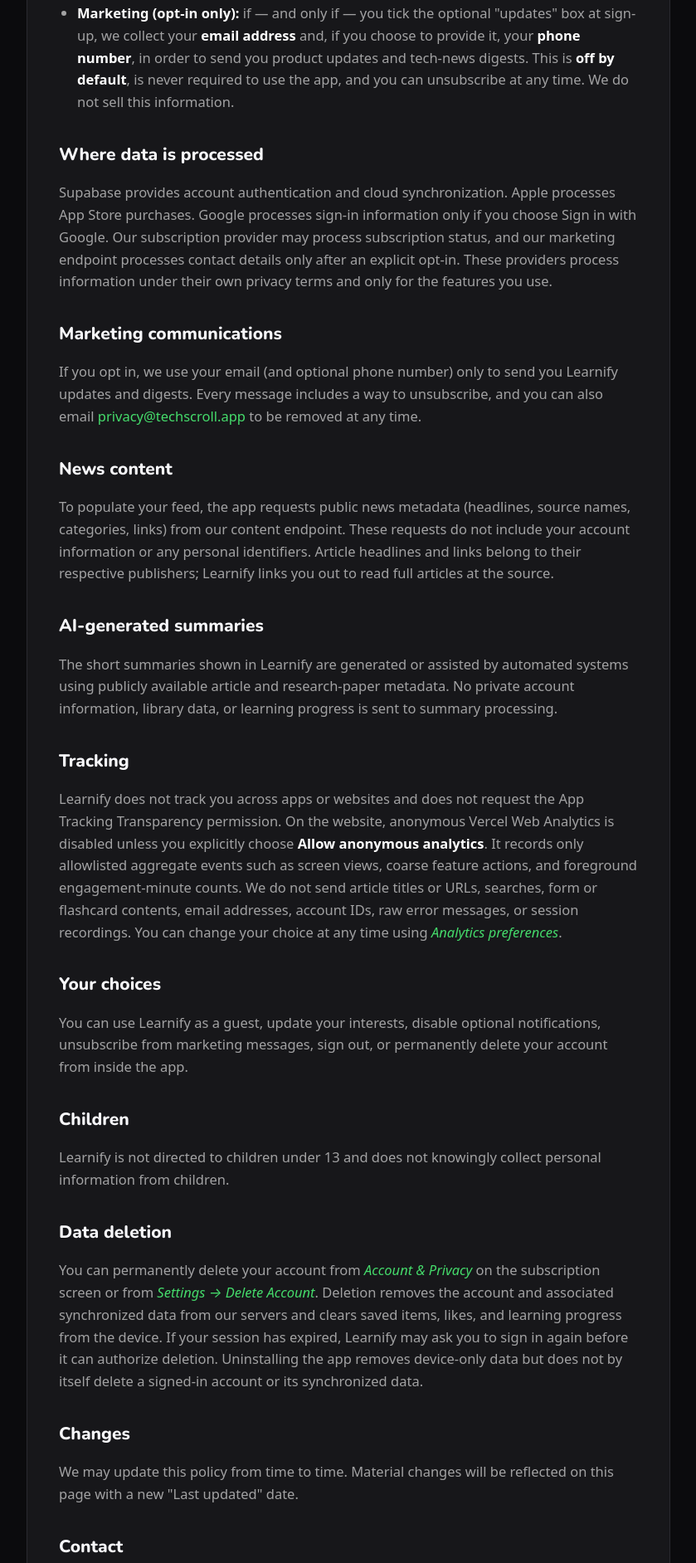
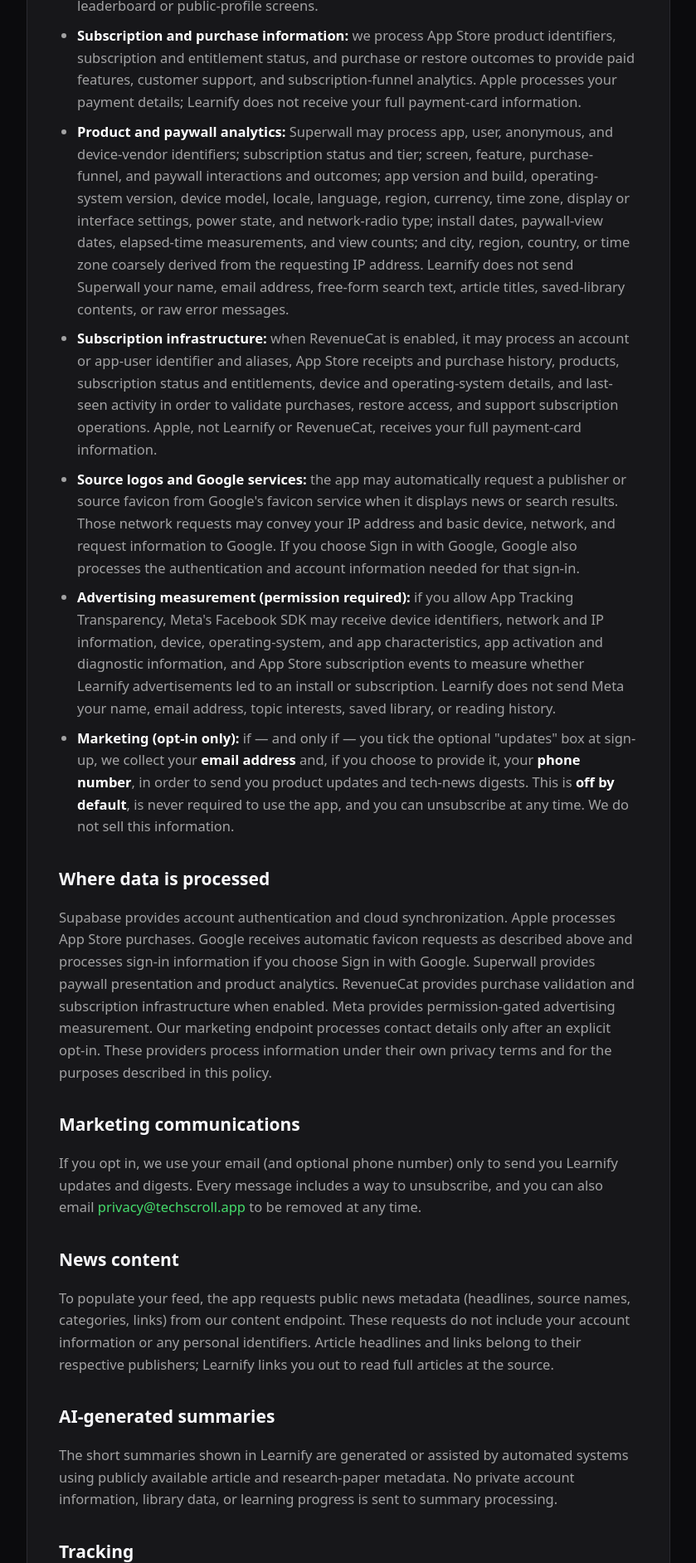
Before and after one commit to deonmenezes/learnify, a website: page privacy.html in a window 1280 px wide. Shown: the part 916-2800 px from the top of the page at 83% size, without its empty margins (220-1059 px from the left). Drawn offline with nearby package versions, Linux system fonts and the light colour scheme.

Commit message:
Update Learnify privacy disclosures (#3)

```diff
--- a/privacy.html
+++ b/privacy.html
@@ -7,9 +7,6 @@
 <meta name="theme-color" content="#0B0B0D" />
 <link rel="icon" href="/assets/learnify/mark.svg" />
 <link rel="apple-touch-icon" href="/assets/learnify/app-icon-1024.png" />
-<link rel="preconnect" href="https://fonts.googleapis.com" />
-<link rel="preconnect" href="https://fonts.gstatic.com" crossorigin />
-<link href="https://fonts.googleapis.com/css2?family=Nunito:wght@700;800;900&display=swap" rel="stylesheet" />
 <style>
   :root {
     --bg:#0B0B0D; --surface:#17171A; --elevated:#212126; --hairline:#2A2A30;
@@ -60,21 +57,26 @@
   <div class="sheet">
     <span class="pill"><span class="pill-dot"></span>Learnify</span>
     <h1>Privacy Policy</h1>
-    <div class="sub">Last updated: July 22, 2026</div>
+    <div class="sub">Last updated: July 25, 2026</div>
 
     <p>Learnify ("the app", "we") is a tech-news reader that shows headlines from public sources and links you out to read the full article on the publisher's own website. This policy explains what data the app handles.</p>
 
     <h2>Data we collect</h2>
-    <p>Learnify is designed to collect as little as possible. We do <strong>not</strong> use advertising SDKs, cross-app or cross-site trackers, or session replay, and we do <strong>not</strong> sell your personal data. Optional aggregate product analytics is described below.</p>
+    <p>Learnify does <strong>not</strong> sell your personal data or use session replay. The iOS app uses product analytics to operate and improve features and may use advertising measurement only after you authorize Apple's App Tracking Transparency request. The website's optional aggregate analytics is described below.</p>
     <ul>
       <li><strong>Account details:</strong> if you create an account, we process your email address, optional display name, account identifier, and topic interests to authenticate you and personalize Learnify.</li>
       <li><strong>Library and learning progress:</strong> saved and liked items, reading activity, streaks, and related learning progress are kept on your device for speed and offline use. For signed-in users, these records are also stored in Supabase so they can follow you across devices and reinstalls.</li>
       <li><strong>Leaderboard profile:</strong> Learnify derives a stable, non-user-controlled <em>Learner ####</em> alias and one-way public lookup identifier from your account identifier. Other users see only this alias, opaque lookup identifier, rank, and aggregate learning stats such as level, XP, streak, longest streak, and total-read count. Your account identifier, display name, avatar, topic interests, email address, and private library are not published on leaderboard or public-profile screens.</li>
+      <li><strong>Subscription and purchase information:</strong> we process App Store product identifiers, subscription and entitlement status, and purchase or restore outcomes to provide paid features, customer support, and subscription-funnel analytics. Apple processes your payment details; Learnify does not receive your full payment-card information.</li>
+      <li><strong>Product and paywall analytics:</strong> Superwall may process app, user, anonymous, and device-vendor identifiers; subscription status and tier; screen, feature, purchase-funnel, and paywall interactions and outcomes; app version and build, operating-system version, device model, locale, language, region, currency, time zone, display or interface settings, power state, and network-radio type; install dates, paywall-view dates, elapsed-time measurements, and view counts; and city, region, country, or time zone coarsely derived from the requesting IP address. Learnify does not send Superwall your name, email address, free-form search text, article titles, saved-library contents, or raw error messages.</li>
+      <li><strong>Subscription infrastructure:</strong> when RevenueCat is enabled, it may process an account or app-user identifier and aliases, App Store receipts and purchase history, products, subscription status and entitlements, device and operating-system details, and last-seen activity in order to validate purchases, restore access, and support subscription operations. Apple, not Learnify or RevenueCat, receives your full payment-card information.</li>
+      <li><strong>Source logos and Google services:</strong> the app may automatically request a publisher or source favicon from Google's favicon service when it displays news or search results. Those network requests may convey your IP address and basic device, network, and request information to Google. If you choose Sign in with Google, Google also processes the authentication and account information needed for that sign-in.</li>
+      <li><strong>Advertising measurement (permission required):</strong> if you allow App Tracking Transparency, Meta's Facebook SDK may receive device identifiers, network and IP information, device, operating-system, and app characteristics, app activation and diagnostic information, and App Store subscription events to measure whether Learnify advertisements led to an install or subscription. Learnify does not send Meta your name, email address, topic interests, saved library, or reading history.</li>
       <li><strong>Marketing (opt-in only):</strong> if — and only if — you tick the optional "updates" box at sign-up, we collect your <strong>email address</strong> and, if you choose to provide it, your <strong>phone number</strong>, in order to send you product updates and tech-news digests. This is <strong>off by default</strong>, is never required to use the app, and you can unsubscribe at any time. We do not sell this information.</li>
     </ul>
 
     <h2>Where data is processed</h2>
-    <p>Supabase provides account authentication and cloud synchronization. Apple processes App Store purchases. Google processes sign-in information only if you choose Sign in with Google. Our subscription provider may process subscription status, and our marketing endpoint processes contact details only after an explicit opt-in. These providers process information under their own privacy terms and only for the features you use.</p>
+    <p>Supabase provides account authentication and cloud synchronization. Apple processes App Store purchases. Google receives automatic favicon requests as described above and processes sign-in information if you choose Sign in with Google. Superwall provides paywall presentation and product analytics. RevenueCat provides purchase validation and subscription infrastructure when enabled. Meta provides permission-gated advertising measurement. Our marketing endpoint processes contact details only after an explicit opt-in. These providers process information under their own privacy terms and for the purposes described in this policy.</p>
 
     <h2>Marketing communications</h2>
     <p>If you opt in, we use your email (and optional phone number) only to send you Learnify updates and digests. Every message includes a way to unsubscribe, and you can also email <a href="mailto:privacy@techscroll.app">privacy@techscroll.app</a> to be removed at any time.</p>
@@ -86,16 +88,19 @@
     <p>The short summaries shown in Learnify are generated or assisted by automated systems using publicly available article and research-paper metadata. No private account information, library data, or learning progress is sent to summary processing.</p>
 
     <h2>Tracking</h2>
-    <p>Learnify does not track you across apps or websites and does not request the App Tracking Transparency permission. On the website, anonymous Vercel Web Analytics is disabled unless you explicitly choose <strong>Allow anonymous analytics</strong>. It records only allowlisted aggregate events such as screen views, coarse feature actions, and foreground engagement-minute counts. We do not send article titles or URLs, searches, form or flashcard contents, email addresses, account IDs, raw error messages, or session recordings. You can change your choice at any time using <em>Analytics preferences</em>.</p>
+    <p>On iOS, Learnify requests App Tracking Transparency permission only when the release includes the Meta advertising-measurement integration. If you allow it, Meta may use the permitted device and subscription-event data to measure advertising across apps or websites. If you deny permission, Meta measurement does not start and no Learnify feature is limited. Superwall analytics is used for Learnify's own product and subscription experience; it is not used by Learnify for cross-app advertising.</p>
+    <p>On the website, anonymous Vercel Web Analytics is disabled unless you explicitly choose <strong>Allow anonymous analytics</strong>. It records only allowlisted aggregate events such as screen views, coarse feature actions, and foreground engagement-minute counts. We do not send article titles or URLs, searches, form or flashcard contents, email addresses, account IDs, raw error messages, or session recordings. You can change your choice at any time using <em>Analytics preferences</em>.</p>
 
     <h2>Your choices</h2>
-    <p>You can use Learnify as a guest, update your interests, disable optional notifications, unsubscribe from marketing messages, sign out, or permanently delete your account from inside the app.</p>
+    <p>You can use Learnify as a guest, update your interests, disable optional notifications, unsubscribe from marketing messages, sign out, or permanently delete your account from inside the app. Account deletion and Apple subscription cancellation are separate actions.</p>
 
     <h2>Children</h2>
     <p>Learnify is not directed to children under 13 and does not knowingly collect personal information from children.</p>
 
     <h2>Data deletion</h2>
-    <p>You can permanently delete your account from <em>Account &amp; Privacy</em> on the subscription screen or from <em>Settings → Delete Account</em>. Deletion removes the account and associated synchronized data from our servers and clears saved items, likes, and learning progress from the device. If your session has expired, Learnify may ask you to sign in again before it can authorize deletion. Uninstalling the app removes device-only data but does not by itself delete a signed-in account or its synchronized data.</p>
+    <p>You can permanently delete your account from <em>Account &amp; Privacy</em> on the subscription screen or from <em>Settings → Delete Account</em>. Deletion removes the account and associated synchronized data from our servers, detaches the app's subscription and analytics identities, and clears saved items, likes, and learning progress from the device. If your session has expired, Learnify may ask you to sign in again before it can authorize deletion. Uninstalling the app removes device-only data but does not by itself delete a signed-in account or its synchronized data.</p>
+    <p><strong>Deleting your Learnify account does not cancel a subscription billed by Apple.</strong> Apple billing continues until you cancel the subscription. We recommend cancelling before deleting your account; you can review or cancel it from iOS subscription settings or at <a href="https://apps.apple.com/account/subscriptions">Apple's Manage Subscriptions page</a>. You may still delete your account without cancelling.</p>
+    <p>Detaching an analytics or subscription identity in the app does not itself delete records held by Apple, Google, Superwall, RevenueCat, Meta, or another provider. Provider records are retained only as long as reasonably necessary for product measurement, purchase validation, fraud prevention, support, and legal obligations, after which they are deleted or anonymized under the applicable provider's practices. To request deletion of provider-held records associated with your account or device, email <a href="mailto:privacy@techscroll.app">privacy@techscroll.app</a>; we will identify the applicable provider and coordinate a deletion or anonymization request, subject to legal, security, and provider-retention requirements.</p>
 
     <h2>Changes</h2>
     <p>We may update this policy from time to time. Material changes will be reflected on this page with a new "Last updated" date.</p>
```
